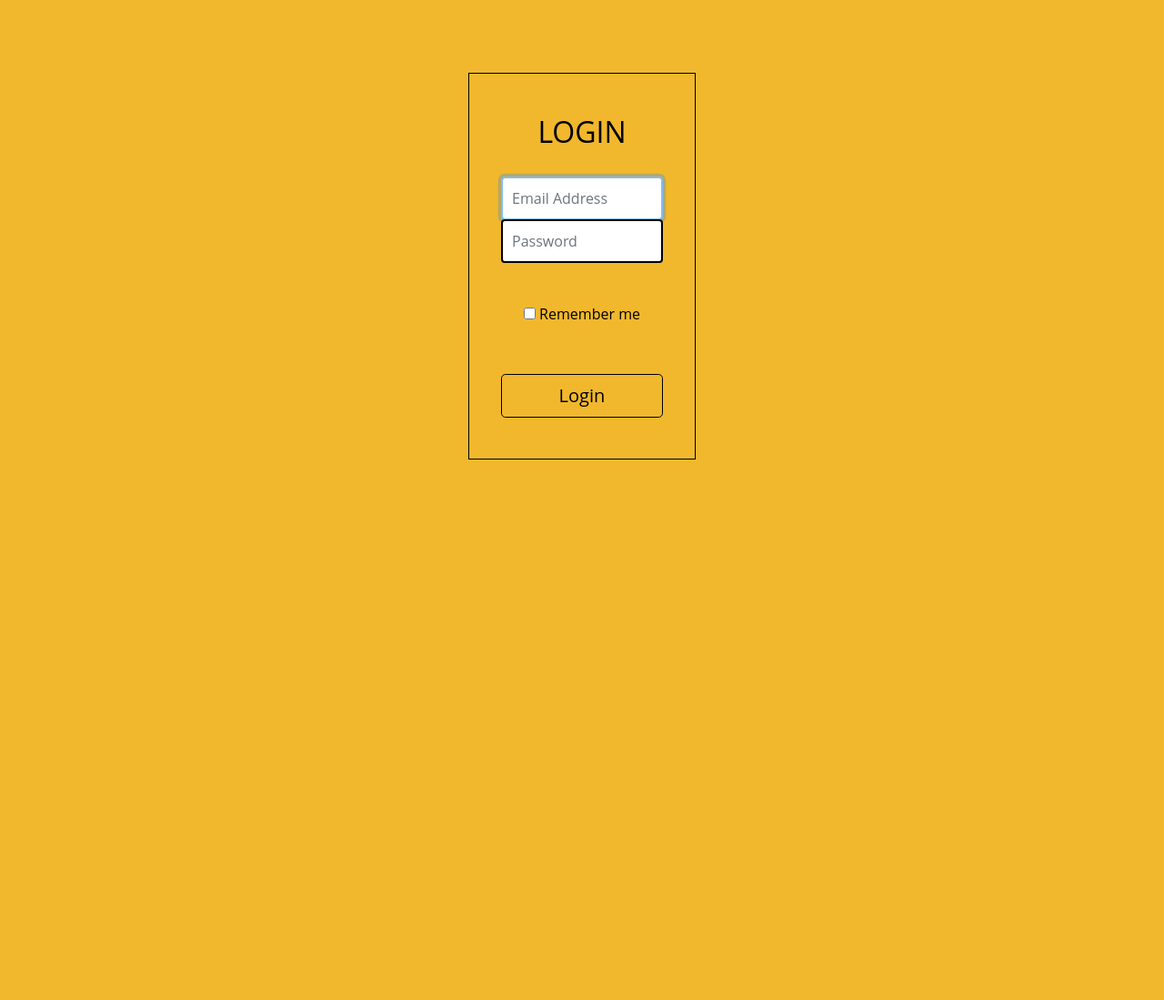
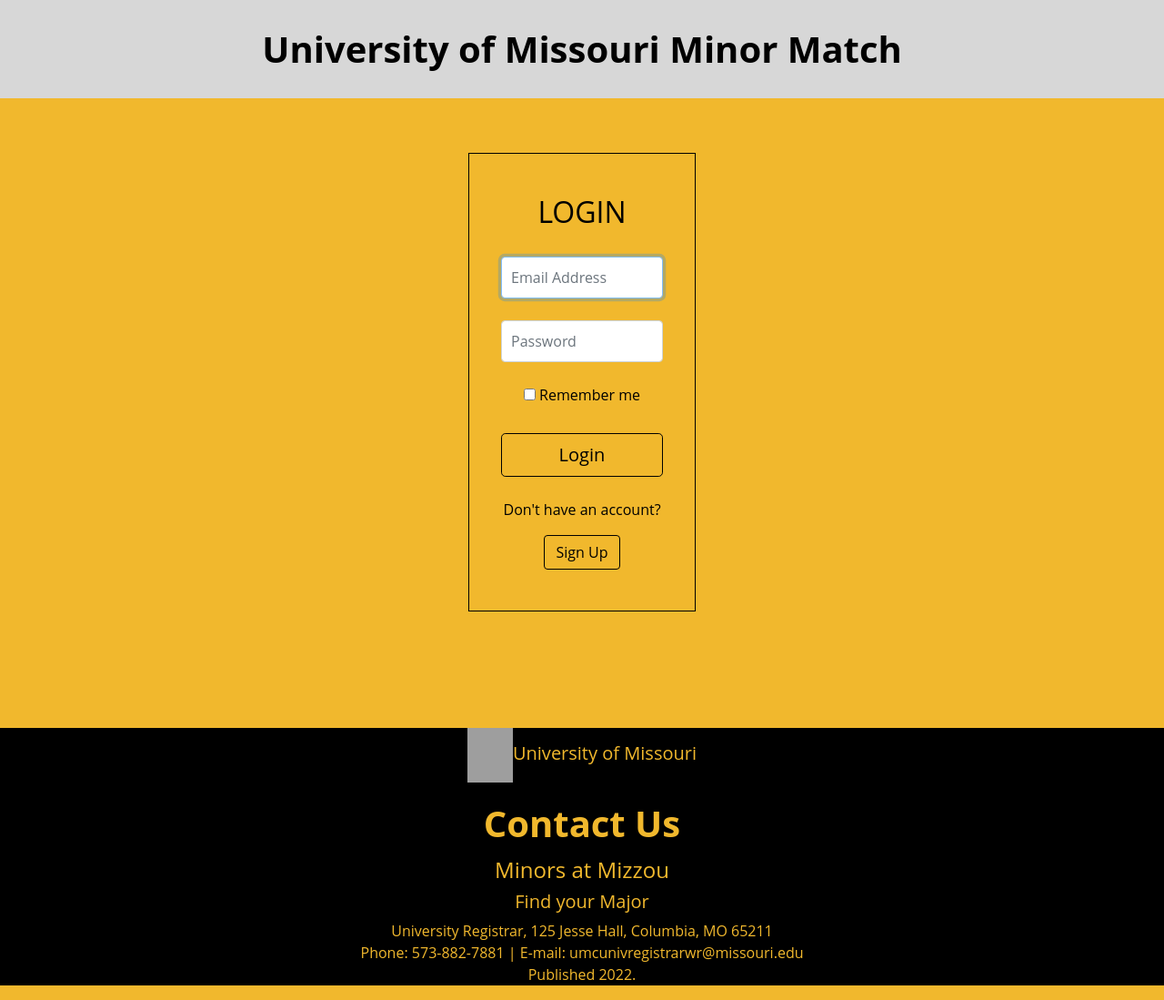
Before and after one commit to cbach321/Captstone, a PHP site: page / in a window 1280 px wide. Shown: the whole page at 91% size. Before the commit the page ends 505 px from the top, so only its background shows below. Run offline with PHP 8.4, Linux system fonts and the light colour scheme; some libraries are stand-ins or nearby versions; grey boxes are pictures that could not be loaded.

Commit message:
added footer, header, logo
still needs some minor fixes 02/23/2022

```diff
--- a/capstonePrj.css
+++ b/capstonePrj.css
@@ -9,9 +9,33 @@ body {
   color: #000;
 }
 
+img {
+  width: 50px;
+  height: 60px;
+}
+
+#logoText {
+  font-size: 20px;
+}
+
+/*FIX THIS SHIT*/
+section {
+    min-height: 100vh; /* minus the height of the footer */
+    overflow: hidden;
+    margin: 0px;
+    padding: 0px;
+}
+
+h1 {
+  text-align: center;
+  padding: 30px;
+  background-color: #D7D7D7;
+  font-weight: bold;;
+}
+
 .wrapper {
   text-align: center;
-  margin-top: 80px;
+  margin-top: 60px;
   margin-bottom: 80px;
   border-radius: 2px;
 }
@@ -39,6 +63,32 @@ body {
   border-color: black;
 }
 
+.active, .btn:hover {
+  background-color: #8F8884;
+  color: white;
+  border-color: #8F8884;
+}
+
+.footer {
+  background-color: black;
+  text-align: center;
+  color: #F1B82D;
+}
+
+.link {
+  color: #F1B82D;
+}
+
+.active, .link:hover {
+  text-decoration: none;
+  color: white;
+}
+
+#foot {
+  background-color: black;
+  padding: 5px;
+}
+
 .form-control {
   position: relative;
   font-size: 16px;
@@ -48,7 +98,6 @@ body {
 &:focus {
     z-index: 2;
 } */
-}
 
 input[type="text"] {
 margin-bottom: -1px;
--- a/index.html
+++ b/index.html
@@ -14,18 +14,30 @@
     </head>
 
     <body>
+      <section>
+        <h1>University of Missouri Minor Match</h1>
         <div class="wrapper">
             <form class="form-signin">
               <h2 class="form-signin-heading">LOGIN</h2>
-              <input type="text" class="form-control" name="username" placeholder="Email Address" required="" autofocus="" />
+              <input type="text" class="form-control" name="username" placeholder="Email Address" required="" autofocus="" /> <br>
               <input type="password" class="form-control" name="password" placeholder="Password" required=""/> <br>
               <label class="checkbox">
                 <input type="checkbox" value="remember-me" id="rememberMe" name="rememberMe"> Remember me
-              </label><br><br>
-              <button class="btn btn-lg btn-primary btn-block" type="submit">Login</button>
+              </label>
+              <button class="btn btn-lg btn-primary btn-block" type="submit">Login</button><br>
+              <p>Don't have an account?</p>
+              <button class="btn" type="button">Sign Up</button>
             </form>
         </div>
-
-        <img
+      </section>
+        <footer>
+            <div class="footer">
+              <p id="logoText"><img src="/Users/sophiawilson/Downloads/University_of_Missouri_logo.png" alt="Missouri Logo">University of Missouri<br></p>
+              <h1 id="foot">Contact Us</h1>
+              <h4>Minors at Mizzou</h4>
+              <h5><a class="link" href="https://majors.missouri.edu">Find your Major</h5>
+              <p>University Registrar, 125 Jesse Hall, Columbia, MO 65211 <br> Phone: 573-882-7881 | E-mail: <a class="link" href="mailto:umcunivregistrarwr@missouri.edu">umcunivregistrarwr@missouri.edu</a> <br>Published 2022.</p>
+            </div>
+        </footer>
     </body>
 </html>
```
